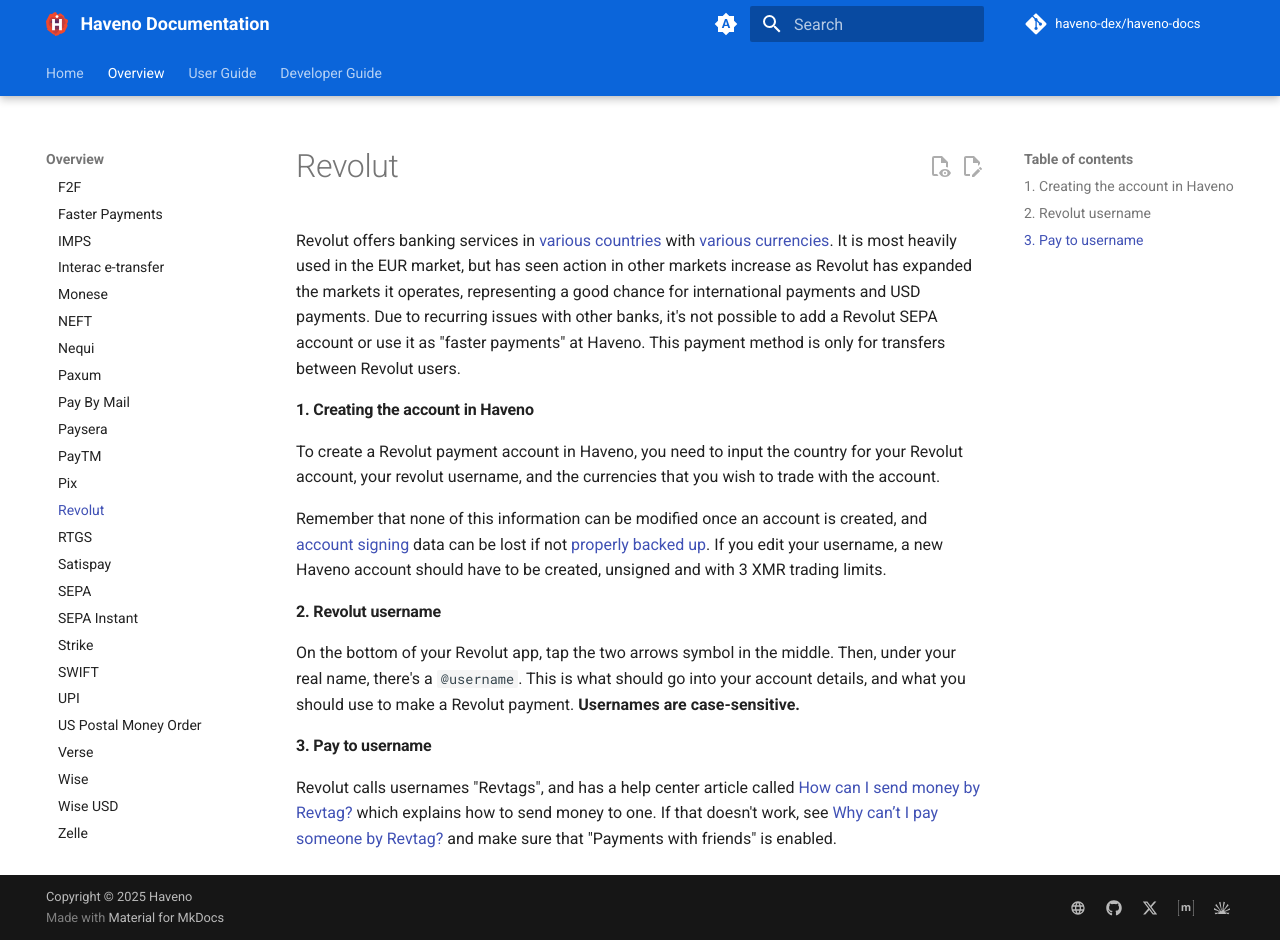
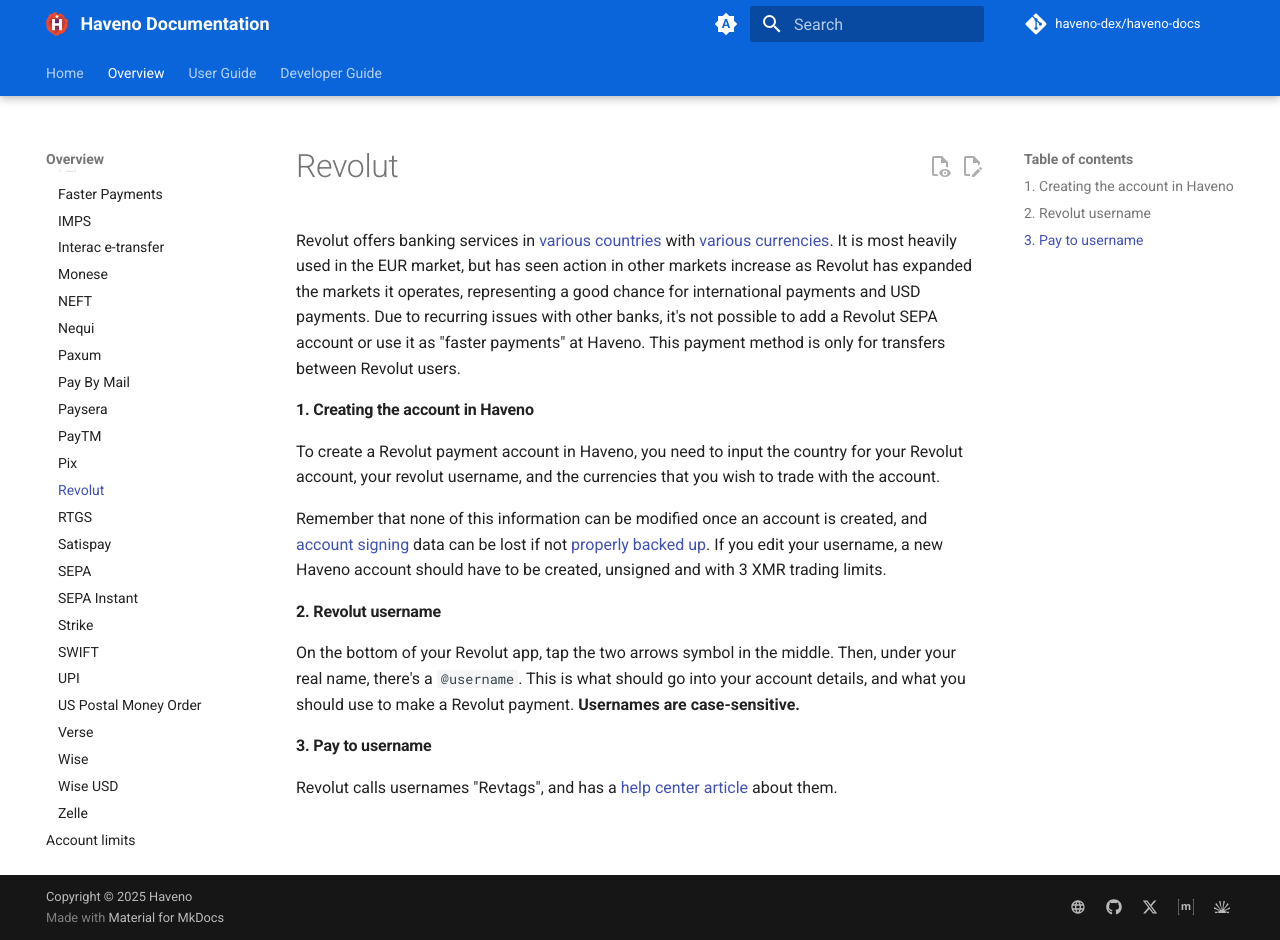
Before and after one commit to haveno-dex/haveno-docs, an MkDocs documentation site: the page built from docs/overview/payment_methods/Revolut.md, in a window 1280 px wide and 940 px high. Built offline with MkDocs 1.6.1 and Material for MkDocs 9.7.7, drawn with Linux system fonts in a browser that asks for light colours; plug-ins that fetch from the network failed and are left out; comment, search, counter and statistics services are not loaded; the version menu is left out.

Commit message:
update revtags link (#80)

```diff
--- a/docs/overview/payment_methods/Revolut.md
+++ b/docs/overview/payment_methods/Revolut.md
@@ -14,4 +14,4 @@
 
 #### 3. Pay to username
 
-Revolut calls usernames "Revtags", and has a help center article called [How can I send money by Revtag?](https://help.revolut.com/help/transfers/internal-transfers/username-payments/how-can-i-send-money-by-username) which explains how to send money to one. If that doesn't work, see [Why can’t I pay someone by Revtag?](https://help.revolut.com/help/transfers/internal-transfers/username-payments/why-cant-i-pay-someone-by-username) and make sure that "Payments with friends" is enabled.
+Revolut calls usernames "Revtags", and has a [help center article](https://help.revolut.com/help/transfers/internal-transfers/username-payments/revtags/) about them.
```
